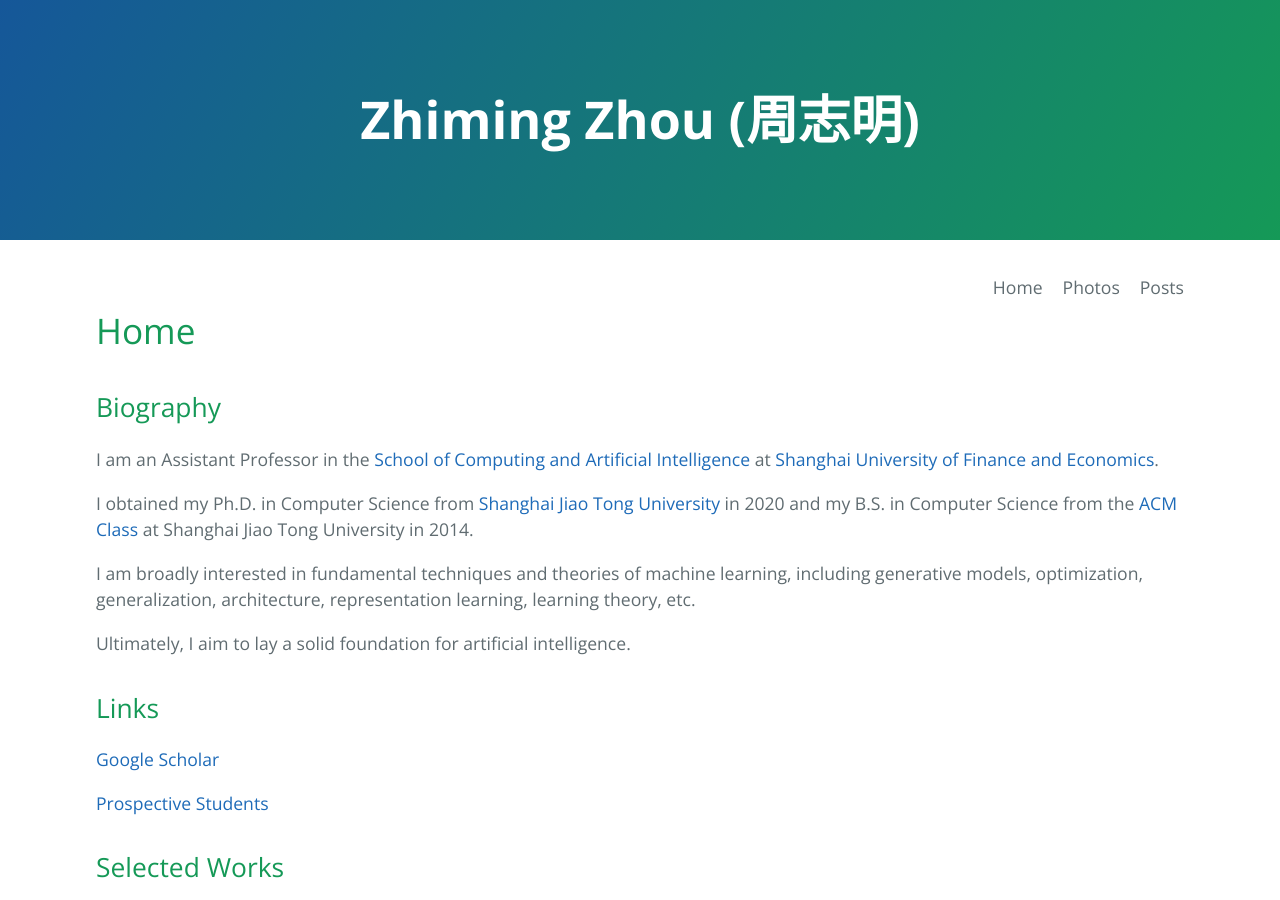
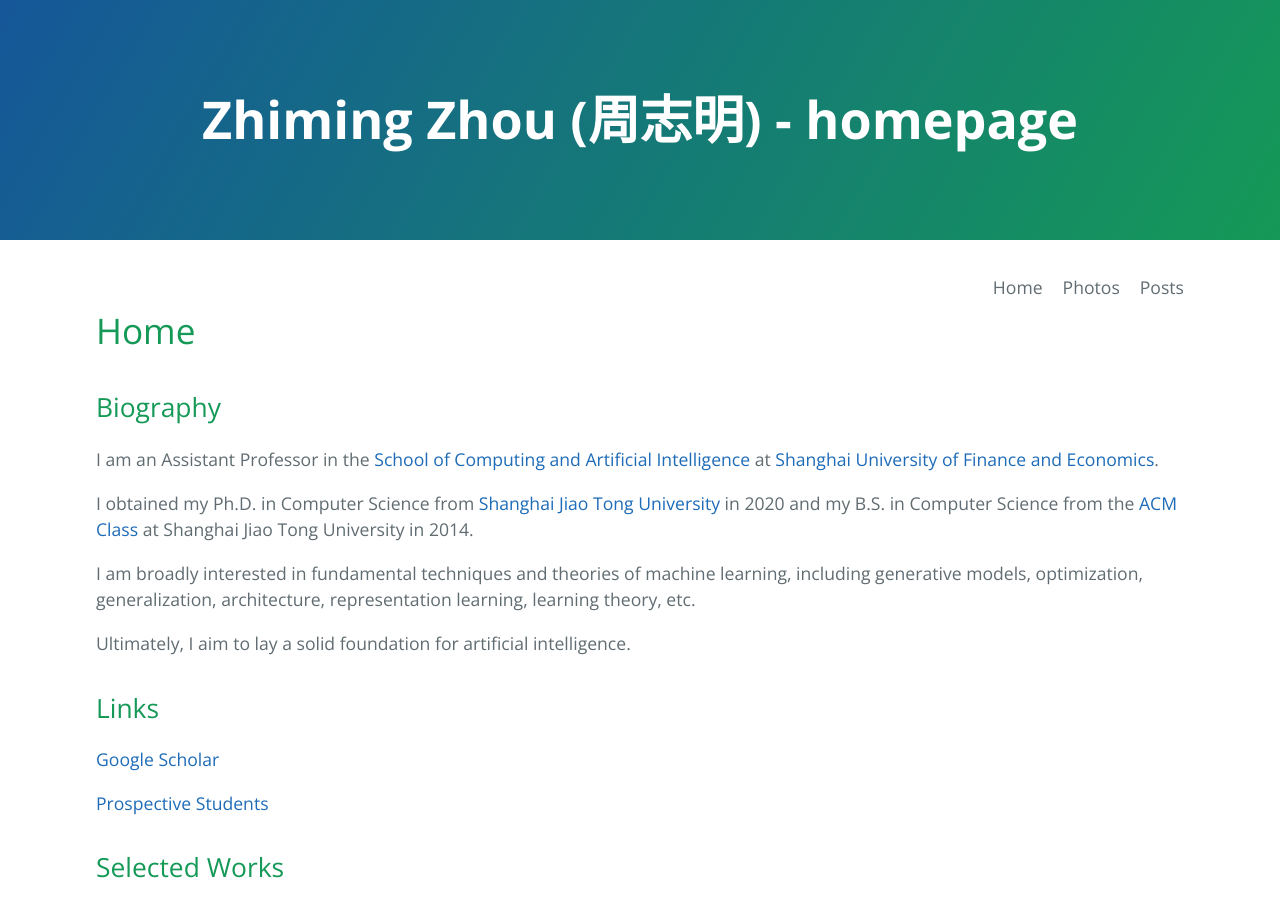
Before and after one commit to ZhimingZhou/zhimingzhou.github.io, a Jekyll site: the page built from index.md, in a window 1280 px wide and 900 px high. Built offline with Jekyll 4.4.1, drawn with Linux system fonts in a browser that asks for light colours.

Commit message:
Update _config.yml

```diff
--- a/_config.yml
+++ b/_config.yml
@@ -1,4 +1,4 @@
-title: Zhiming Zhou (周志明)
+title: Zhiming Zhou (周志明)  -  homepage
 google_analytics: UA-176330428-1
 header_pages:
   - index.md
```
